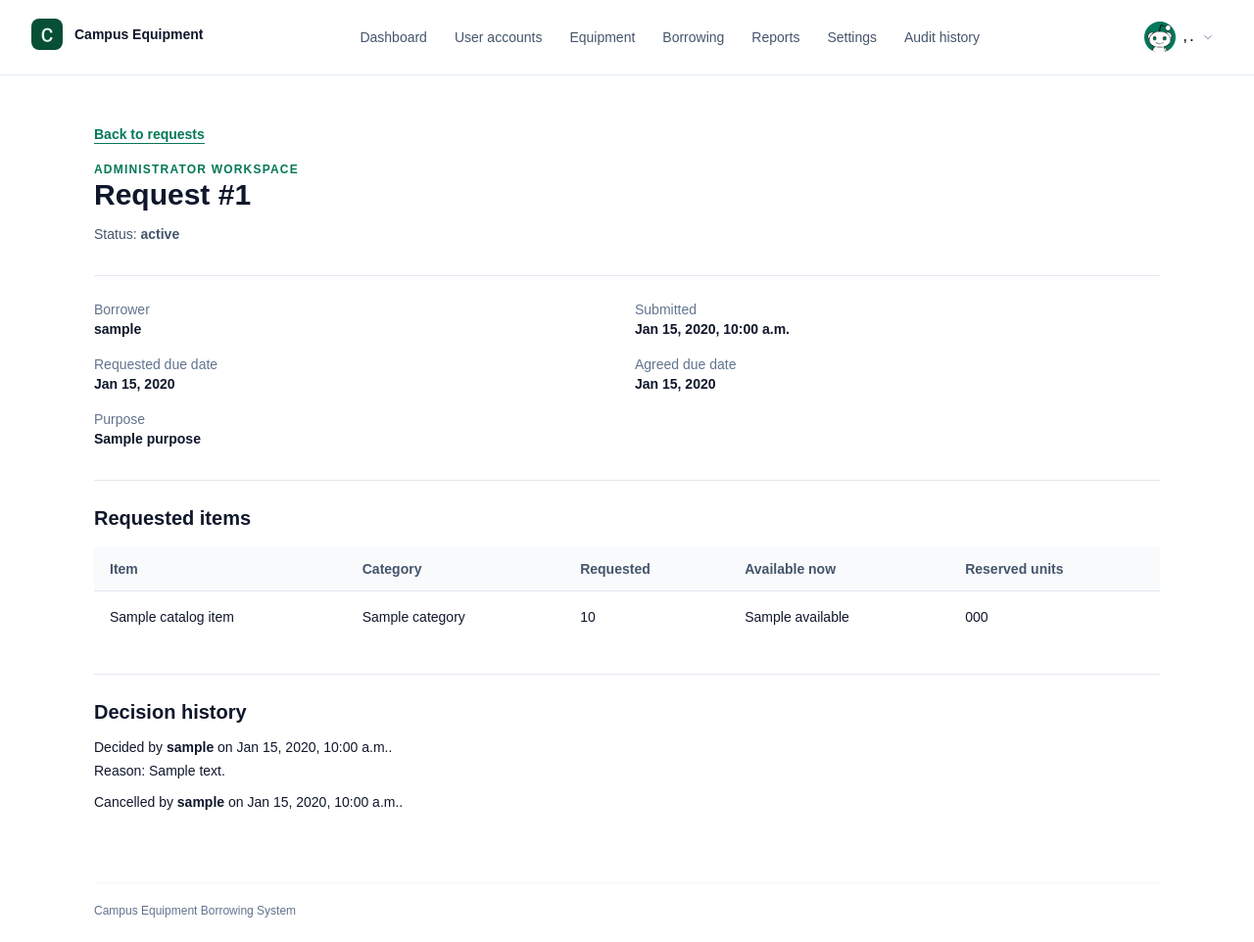
After one commit to javecilla/Campus-Equipment-Borrowing-System, a Django app: template templates/borrowing/manage/request_detail.html in a window 1280 px wide. The commit adds this page. Shown: the whole page at 98% size. Run offline with Django 5.2, Linux system fonts and the light colour scheme; the template is opened without the code that fills it: most values are stand-ins (such as "Sample title", 1, 10 or a date in 2020); style sheets or scripts are compiled from the project's sources; some web fonts are replaced.

Commit message:
feat(borrowing): add read-only request detail page

```diff
--- a/borrowing/manage_urls.py
+++ b/borrowing/manage_urls.py
@@ -8,5 +8,6 @@ app_name = "borrowing_manage"
 
 urlpatterns: list[URLPattern] = [
     path("requests/", views.request_list, name="request-list"),
+    path("requests/<int:request_id>/", views.request_detail, name="request-detail"),
     path("loans/", views.loan_list, name="loan-list"),
 ]
--- /dev/null
+++ b/templates/borrowing/manage/request_detail.html
@@ -0,0 +1,67 @@
+{% extends "operations/manage/base.html" %}
+{% block title %}Request #{{ borrow_request.pk }} · Campus Equipment{% endblock %}
+{% block workspace_content %}
+    <section data-testid="request-detail" class="space-y-8">
+        <header>
+            <a href="{% url 'borrowing_manage:request-list' %}"
+               class="text-sm font-semibold text-accent underline underline-offset-4">Back to requests</a>
+            <p class="mt-4 text-xs font-semibold tracking-widest text-accent uppercase">Administrator workspace</p>
+            <h1 class="font-heading text-3xl font-semibold">Request #{{ borrow_request.pk }}</h1>
+            <p class="mt-3 text-sm text-slate-600">Status: <strong data-testid="request-status">{{ borrow_request.get_status_display }}</strong></p>
+        </header>
+        <dl class="grid gap-4 border-t border-slate-200 pt-6 text-sm sm:grid-cols-2">
+            <div><dt class="text-slate-500">Borrower</dt><dd class="font-semibold">{{ borrow_request.owner.username }}</dd></div>
+            <div><dt class="text-slate-500">Submitted</dt><dd class="font-semibold">{{ borrow_request.submitted_at|date:"M j, Y, g:i a" }}</dd></div>
+            <div><dt class="text-slate-500">Requested due date</dt><dd class="font-semibold">{{ borrow_request.desired_due_date|date:"M j, Y" }}</dd></div>
+            <div><dt class="text-slate-500">Agreed due date</dt><dd class="font-semibold">{{ borrow_request.agreed_due_date|date:"M j, Y" }}</dd></div>
+            <div class="sm:col-span-2"><dt class="text-slate-500">Purpose</dt><dd class="font-semibold [overflow-wrap:anywhere]">{{ borrow_request.purpose }}</dd></div>
+        </dl>
+        <section class="border-t border-slate-200 pt-6">
+            <h2 class="font-heading text-xl font-semibold">Requested items</h2>
+            <div class="mt-4 overflow-x-auto" role="region" aria-label="Requested items" tabindex="0">
+                <table data-testid="request-items" class="min-w-full divide-y divide-slate-200 text-sm">
+                    <caption class="sr-only">Items requested, with current availability</caption>
+                    <thead class="bg-slate-50 text-left text-slate-600">
+                        <tr>
+                            <th scope="col" class="px-4 py-3">Item</th>
+                            <th scope="col" class="px-4 py-3">Category</th>
+                            <th scope="col" class="px-4 py-3">Requested</th>
+                            <th scope="col" class="px-4 py-3">Available now</th>
+                            <th scope="col" class="px-4 py-3">Reserved units</th>
+                        </tr>
+                    </thead>
+                    <tbody class="divide-y divide-slate-100">
+                        {% for row in lines %}
+                            <tr>
+                                <td class="px-4 py-4 align-top">{{ row.line.catalog_item.name }}{% if row.line.catalog_item.is_archived %} <span class="text-xs font-semibold">(archived)</span>{% endif %}</td>
+                                <td class="px-4 py-4 align-top">{{ row.line.catalog_item.category.name }}</td>
+                                <td class="px-4 py-4 align-top">{{ row.line.quantity }}</td>
+                                <td class="px-4 py-4 align-top">
+                                    {{ row.available }}
+                                    {% if borrow_request.status == "PENDING" and row.available < row.line.quantity %}
+                                        <span class="block text-xs font-semibold text-rose-700">Not enough available</span>
+                                    {% endif %}
+                                </td>
+                                <td class="px-4 py-4 align-top">
+                                    {% for allocation in row.units %}{{ allocation.unit.asset_code }}{% if not forloop.last %}, {% endif %}{% empty %}None{% endfor %}
+                                </td>
+                            </tr>
+                        {% endfor %}
+                    </tbody>
+                </table>
+            </div>
+        </section>
+        {% if borrow_request.decided_at or borrow_request.cancelled_at %}
+            <section class="border-t border-slate-200 pt-6 text-sm">
+                <h2 class="font-heading text-xl font-semibold">Decision history</h2>
+                {% if borrow_request.decided_at %}
+                    <p class="mt-3">Decided by <strong>{{ borrow_request.decided_by.username }}</strong> on {{ borrow_request.decided_at|date:"M j, Y, g:i a" }}.</p>
+                    <p class="mt-1 [overflow-wrap:anywhere]">Reason: {{ borrow_request.decision_reason }}</p>
+                {% endif %}
+                {% if borrow_request.cancelled_at %}
+                    <p class="mt-3">Cancelled by <strong>{{ borrow_request.cancelled_by.username }}</strong> on {{ borrow_request.cancelled_at|date:"M j, Y, g:i a" }}.</p>
+                {% endif %}
+            </section>
+        {% endif %}
+    </section>
+{% endblock %}
--- a/templates/borrowing/manage/request_list.html
+++ b/templates/borrowing/manage/request_list.html
@@ -49,7 +49,7 @@
                         <tbody class="divide-y divide-slate-100">
                             {% for r in page %}
                                 <tr data-testid="request-row-{{ r.pk }}">
-                                    <td class="px-4 py-4 align-top whitespace-nowrap">#{{ r.pk }}</td>
+                                    <td class="px-4 py-4 align-top whitespace-nowrap"><a href="{% url 'borrowing_manage:request-detail' r.pk %}" class="font-semibold text-accent underline underline-offset-4">#{{ r.pk }}</a></td>
                                     <td class="px-4 py-4 align-top break-words">{{ r.owner.username }}</td>
                                     <td class="px-4 py-4 align-top">{{ r.item_count }} item{{ r.item_count|pluralize }}</td>
                                     <td class="px-4 py-4 align-top whitespace-nowrap">{{ r.submitted_at|date:"M j, Y" }}</td>
```
Also changed, not shown: borrowing/queries.py (+29 -2 lines), borrowing/views.py (+17 -3 lines).
